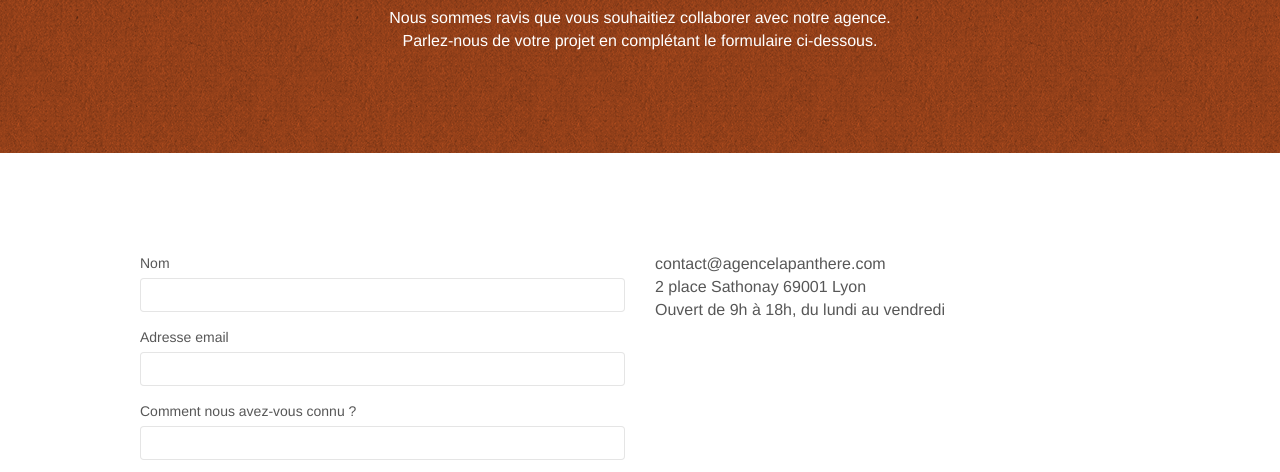
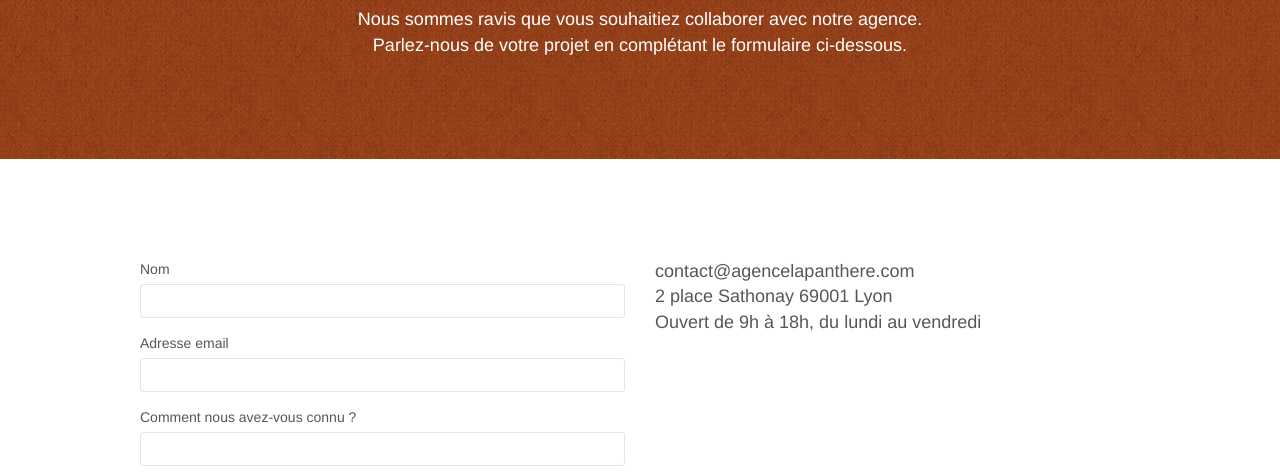
Before and after one commit to Blackophelie/P4_LaPanthere, a plain HTML site: page page2.html in a window 1280 px wide. Shown: the part 257-729 px from the top of the page. Drawn offline with nearby package versions, Linux system fonts and the light colour scheme; files that its build step writes are made by us from their sources; a script that the page names is missing.

Commit message:
page2 favicon.png

```diff
--- a/page2.html
+++ b/page2.html
@@ -5,7 +5,7 @@
 
     <meta name="description" content="Contact - La Panthère - Agence de Web Design">
     <meta name="viewport" content="width=device-width, initial-scale=1.0, viewport-fit=cover">
-    <link rel="shortcut icon" type="image/png" href="img/favicon.jpg">
+    <link rel="shortcut icon" type="image/png" href="img/favicon.png">
 
 	<link rel="stylesheet" type="text/css" href="./css/bootstrap.min.css">
 	<link rel="stylesheet" type="text/css" href="style.css">
--- a/style.css
+++ b/style.css
@@ -677,7 +677,7 @@ a {
 }
 
 p {
-    font-size: 16px;
+    font-size: 18px;
 }
 
 .tight-width-whitespace {
```
